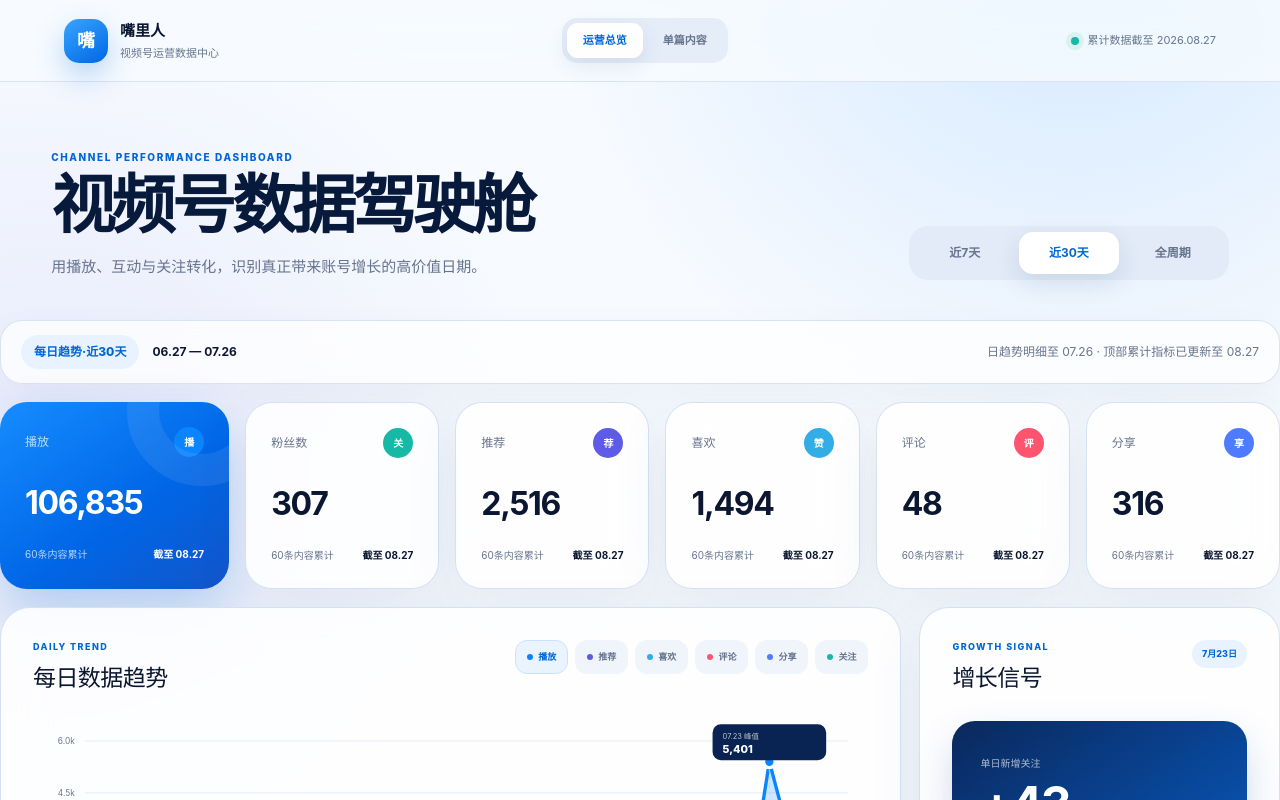
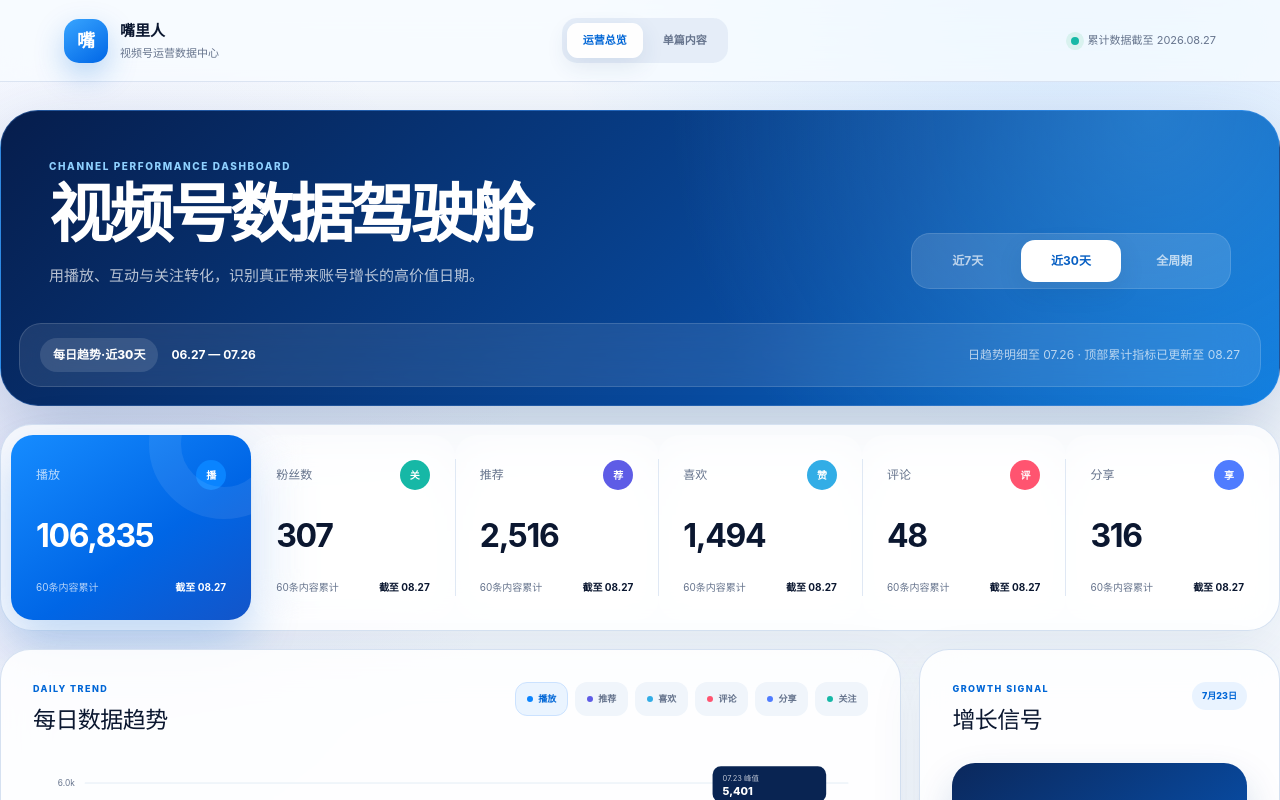
Before and after one commit to emilyuuu88/wechat-video-dashboard, a Next.js app: page / in a window 1280 px wide. Shown: the top 800 px of the page. Built offline with nearby package versions, Linux system fonts and the light colour scheme.

Commit message:
Consolidate dashboard layout and add KPI interactions

```diff
--- a/app/globals.css
+++ b/app/globals.css
@@ -475,7 +475,111 @@ td { padding: 15px 14px; }
 
 button:focus-visible, a:focus-visible { outline-color: rgba(10,132,255,.38); }
 
+.overview-cluster {
+  max-width: 1400px;
+  margin: 28px auto 0;
+  overflow: hidden;
+  border: 1px solid rgba(91, 164, 255, .32);
+  border-radius: 38px;
+  background:
+    radial-gradient(circle at 90% 0%, rgba(93, 191, 255, .34), transparent 30rem),
+    linear-gradient(135deg, #061d4c 0%, #084a9e 62%, #0877dc 100%);
+  box-shadow: 0 30px 80px rgba(6, 53, 122, .24);
+}
+.overview-cluster .hero {
+  max-width: none;
+  padding: 48px 48px 34px;
+}
+.overview-cluster h1 { color: white; }
+.overview-cluster .eyebrow { color: #8fd1ff; }
+.overview-cluster .hero-copy { color: rgba(255,255,255,.72); }
+.overview-cluster .range-switch { background: rgba(255,255,255,.13); border: 1px solid rgba(255,255,255,.12); }
+.overview-cluster .range-switch button { color: rgba(255,255,255,.68); }
+.overview-cluster .range-switch button:hover { color: white; background: rgba(255,255,255,.08); }
+.overview-cluster .range-switch button.active { color: #075fc3; background: white; }
+.overview-cluster .period-strip {
+  max-width: none;
+  margin: 0 18px 18px;
+  color: rgba(255,255,255,.68);
+  border-color: rgba(255,255,255,.14);
+  background: rgba(255,255,255,.09);
+  box-shadow: none;
+}
+.overview-cluster .period-strip > span { color: white; background: rgba(255,255,255,.12); }
+.overview-cluster .period-strip strong { color: white; }
+
+.kpi-grid {
+  padding: 10px;
+  gap: 0;
+  border: 1px solid rgba(210, 223, 240, .92);
+  border-radius: 32px;
+  background: rgba(255,255,255,.8);
+  box-shadow: 0 20px 60px rgba(37,77,126,.09);
+  backdrop-filter: blur(22px);
+}
+.kpi-card {
+  width: 100%;
+  text-align: left;
+  color: var(--ink);
+  border: 0;
+  border-radius: 22px;
+  background: transparent;
+  box-shadow: none;
+  cursor: pointer;
+  transition: transform .22s ease, background .22s ease, box-shadow .22s ease;
+}
+.kpi-card:not(.featured)::before {
+  content: "";
+  position: absolute;
+  left: 0;
+  top: 24px;
+  bottom: 24px;
+  width: 1px;
+  background: var(--line);
+}
+.kpi-card:hover { z-index: 2; transform: translateY(-4px); background: #f2f7fd; box-shadow: 0 14px 34px rgba(30,75,132,.11); }
+.kpi-card.featured:hover { background: linear-gradient(145deg, #2497ff, #0870ed 58%, #1858ce); }
+.kpi-card.selected:not(.featured) { z-index: 1; background: #edf6ff; box-shadow: inset 0 0 0 2px rgba(10,132,255,.28); }
+.kpi-card.selected:not(.featured)::before { opacity: 0; }
+
+.panel, .content-kpi, .category-cards button, .series-card {
+  transition: transform .22s ease, box-shadow .22s ease, border-color .22s ease, background .22s ease;
+}
+.panel:hover { border-color: rgba(127,181,244,.7); box-shadow: 0 24px 70px rgba(25,69,124,.12); }
+.category-cards button:hover { transform: translateY(-3px); box-shadow: 0 13px 30px rgba(25,69,124,.1); }
+.series-card:hover { transform: translateY(-4px); box-shadow: 0 24px 52px rgba(15,58,116,.22); }
+.metric-switch button, .range-switch button, .content-filter button { transition: color .18s ease, background .18s ease, box-shadow .18s ease, transform .18s ease; }
+.metric-switch button:hover, .range-switch button:hover, .content-filter button:hover { transform: translateY(-1px); }
+
+.content-hero {
+  margin-top: 28px;
+  padding: 48px;
+  border-radius: 38px;
+  background:
+    radial-gradient(circle at 90% 0%, rgba(93,191,255,.34), transparent 28rem),
+    linear-gradient(135deg, #061d4c 0%, #084a9e 62%, #0877dc 100%);
+  box-shadow: 0 30px 80px rgba(6,53,122,.22);
+}
+.content-hero h1 { color: white; }
+.content-hero .eyebrow { color: #8fd1ff; }
+.content-hero > div:first-child > p:last-child { color: rgba(255,255,255,.72); }
+.content-hero-stat { border: 1px solid rgba(255,255,255,.15); background: rgba(255,255,255,.11); box-shadow: none; backdrop-filter: blur(14px); }
+.content-hero-stat span, .content-hero-stat small { color: rgba(255,255,255,.68); }
+.content-filter { margin-top: 18px; }
+.content-kpis {
+  padding: 10px;
+  gap: 0;
+  border: 1px solid rgba(210,223,240,.92);
+  border-radius: 32px;
+  background: rgba(255,255,255,.8);
+  box-shadow: 0 20px 60px rgba(37,77,126,.09);
+}
+.content-kpi { border: 0; border-radius: 22px; background: transparent; box-shadow: none; }
+.content-kpi:not(.featured) { border-left: 1px solid var(--line); border-radius: 0; }
+.content-kpi.featured { border-radius: 22px; }
+
 @media (max-width: 1180px) {
+  .overview-cluster { margin-left: 24px; margin-right: 24px; }
   .content-hero, .content-filter, .content-kpis, .content-grid, .series-section, .content-ranking, .content-insights { margin-left: 24px; margin-right: 24px; }
   .series-section { grid-template-columns: repeat(2, 1fr); }
   .series-heading { grid-column: 1 / -1; }
@@ -519,9 +623,14 @@ button:focus-visible, a:focus-visible { outline: 3px solid rgba(255,138,42,.35);
   .main-nav { position: absolute; left: 50%; transform: translateX(-50%); }
   .main-nav a { padding: 7px 9px; font-size: 9px; }
   .hero { padding-left: 18px; padding-right: 18px; }
+  .overview-cluster { margin-left: 14px; margin-right: 14px; border-radius: 28px; }
+  .overview-cluster .hero { padding: 34px 22px 24px; }
+  .overview-cluster .period-strip { margin: 0 10px 10px; }
   h1 { font-size: 40px; }
   .period-strip, .kpi-grid, .dashboard-grid, .ranking-panel, .insights, footer { margin-left: 14px; margin-right: 14px; }
   .kpi-grid { grid-template-columns: 1fr 1fr; gap: 9px; }
+  .kpi-grid { padding: 8px; }
+  .kpi-card:not(.featured)::before { display: none; }
   .kpi-card { min-height: 132px; padding: 16px; }
   .panel { padding: 18px; }
   .trend-summary { grid-template-columns: 1fr; gap: 13px; }
@@ -532,8 +641,11 @@ button:focus-visible, a:focus-visible { outline: 3px solid rgba(255,138,42,.35);
   .month-detail { padding-left: 2px; padding-right: 2px; }
   .content-hero, .content-filter, .content-kpis, .content-grid, .series-section, .content-ranking, .content-insights { margin-left: 14px; margin-right: 14px; }
   .content-hero { padding-top: 38px; }
+  .content-hero { padding: 34px 22px; border-radius: 28px; }
   .content-filter { grid-template-columns: 1fr 1fr; }
   .content-kpis { grid-template-columns: 1fr 1fr; gap: 9px; }
+  .content-kpis { padding: 8px; }
+  .content-kpi:not(.featured) { border-left: 0; border-radius: 18px; background: rgba(244,248,253,.72); }
   .content-kpi { padding: 16px; min-height: 125px; }
   .series-card { grid-template-columns: 1fr; }
   .episode-bars { justify-content: flex-start; }
--- a/app/page.tsx
+++ b/app/page.tsx
@@ -189,7 +189,8 @@ export default function Home() {
         <div className="data-status"><i /> 累计数据截至 2026.08.27</div>
       </header>
 
-      <section className="hero" id="top">
+      <div className="overview-cluster" id="top">
+        <section className="hero">
           <div>
             <p className="eyebrow">CHANNEL PERFORMANCE DASHBOARD</p>
             <h1>视频号数据驾驶舱</h1>
@@ -215,11 +216,19 @@ export default function Home() {
           <strong>{shortDate(current[0].date)} — {shortDate(current.at(-1)!.date)}</strong>
           <em>日趋势明细至 07.26 · 顶部累计指标已更新至 08.27</em>
         </section>
+      </div>
 
       <section className="kpi-grid" aria-label="关键指标">
         {kpiMetricOrder.map((key, index) => {
           return (
-            <article className={`kpi-card ${index === 0 ? "featured" : ""}`} key={key}>
+            <button
+              type="button"
+              className={`kpi-card ${index === 0 ? "featured" : ""} ${metric === key ? "selected" : ""}`}
+              key={key}
+              aria-pressed={metric === key}
+              aria-label={`查看${metricMeta[key].label}趋势`}
+              onClick={() => setMetric(key)}
+            >
               <div className="kpi-title">
                 <span>{key === "follows" ? "粉丝数" : metricMeta[key].label}</span>
                 <i style={{ background: metricMeta[key].color }}>{metricMeta[key].short}</i>
@@ -229,7 +238,7 @@ export default function Home() {
                 <span>{contentData.length}条内容累计</span>
                 <b>截至 08.27</b>
               </div>
-            </article>
+            </button>
           );
         })}
       </section>
```
Lines whose indentation alone changed are shown as unchanged.
